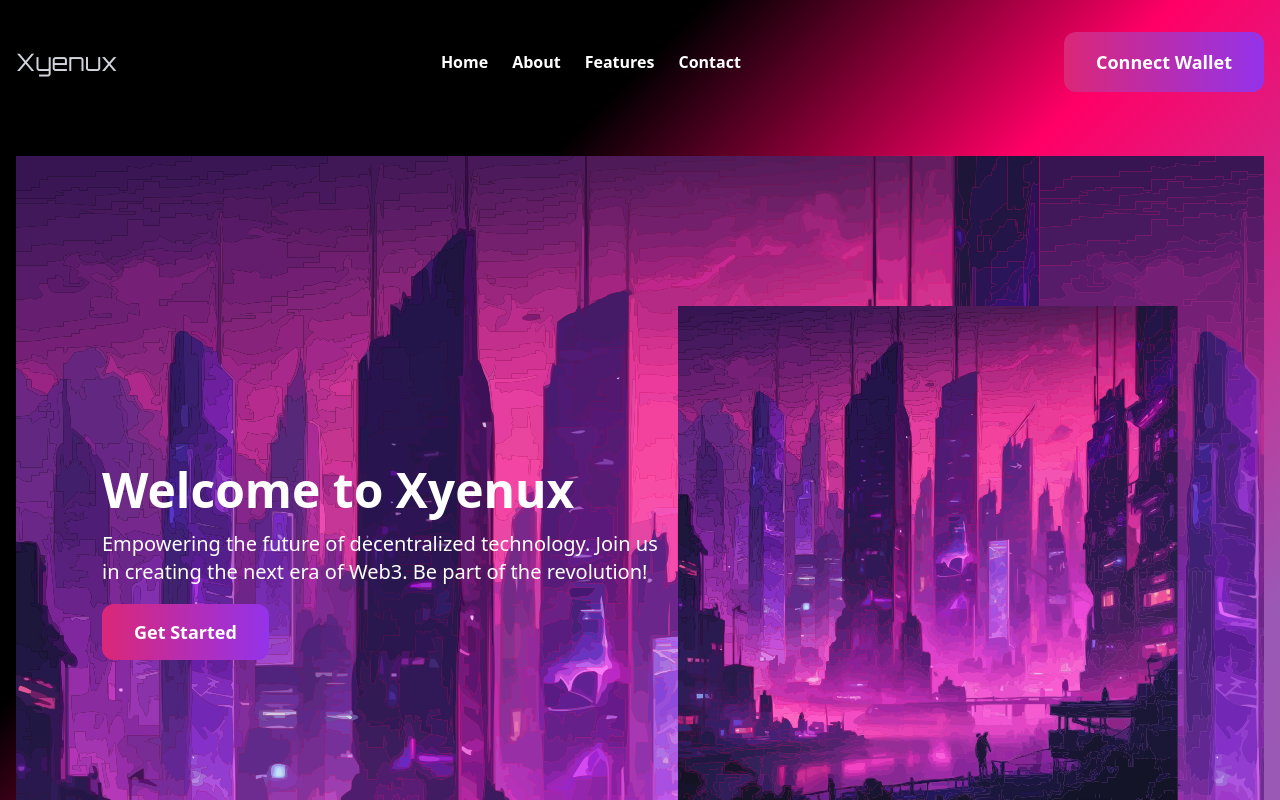
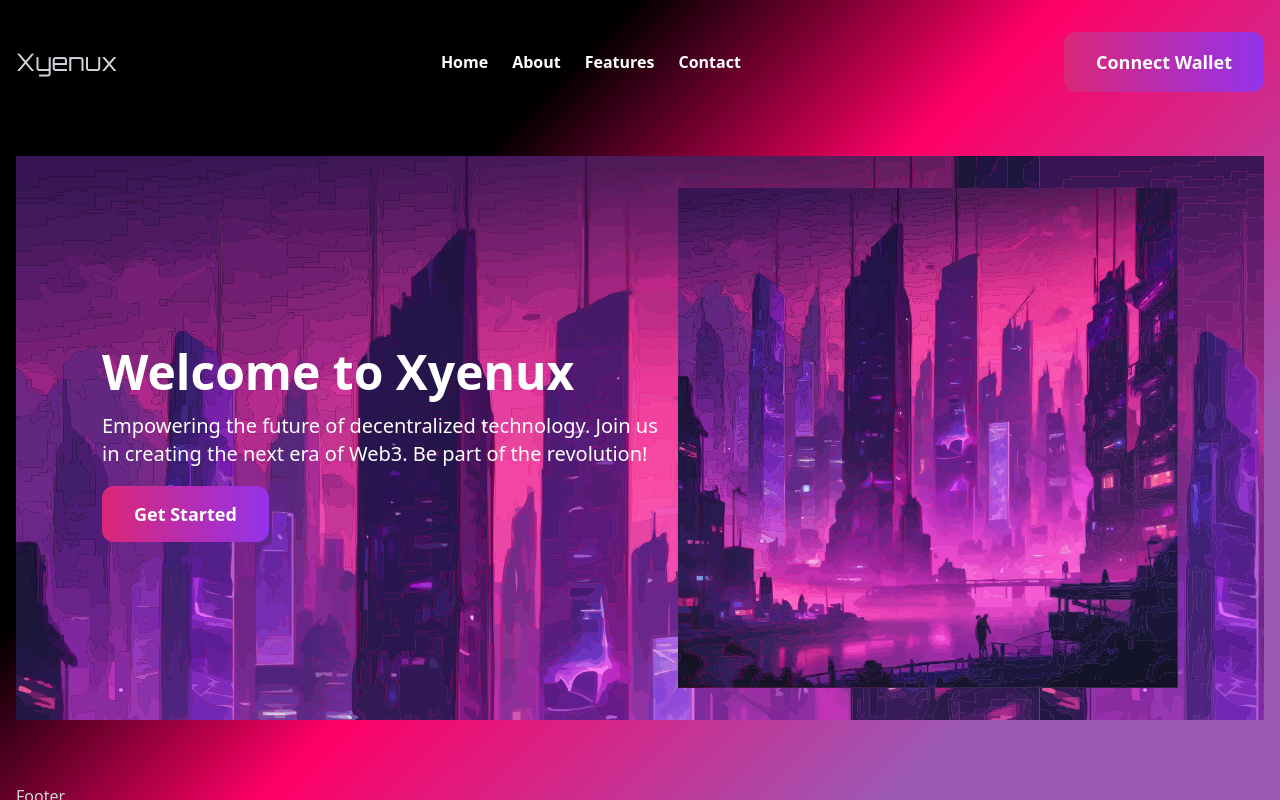
Before and after one commit to 1am-programmer/Xyenux, a Next.js app: page / in a window 1280 px wide. Shown: the top 800 px of the page. Built offline with nearby package versions, Linux system fonts and the light colour scheme.

Commit message:
Fixed error in depolyment

```diff
--- a/components/Hero.tsx
+++ b/components/Hero.tsx
@@ -10,7 +10,7 @@
 const Hero = () => {
   return (
     <div
-      className={`min-h-screen flex flex-col md:flex-row justify-center items-center bg-hero-bg  text-white text-center px-6 py-8  `}
+      className={`${orbitron.className}min-h-screen flex flex-col md:flex-row justify-center items-center bg-hero-bg  text-white text-center px-6 py-8  `}
     >
       {/* bg-gradient-to-r from-pink-600 to-black  */}
       {/* Text Section */}
```
